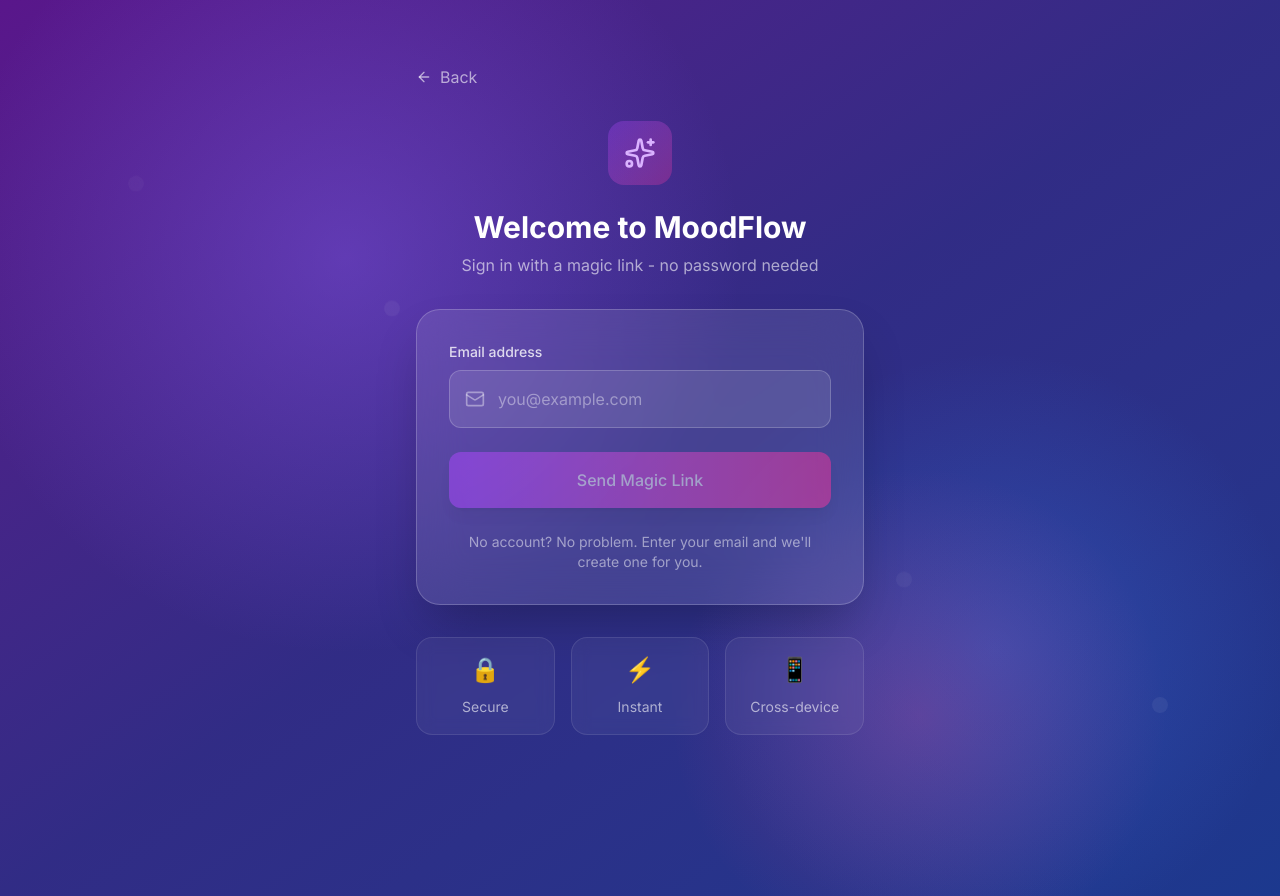
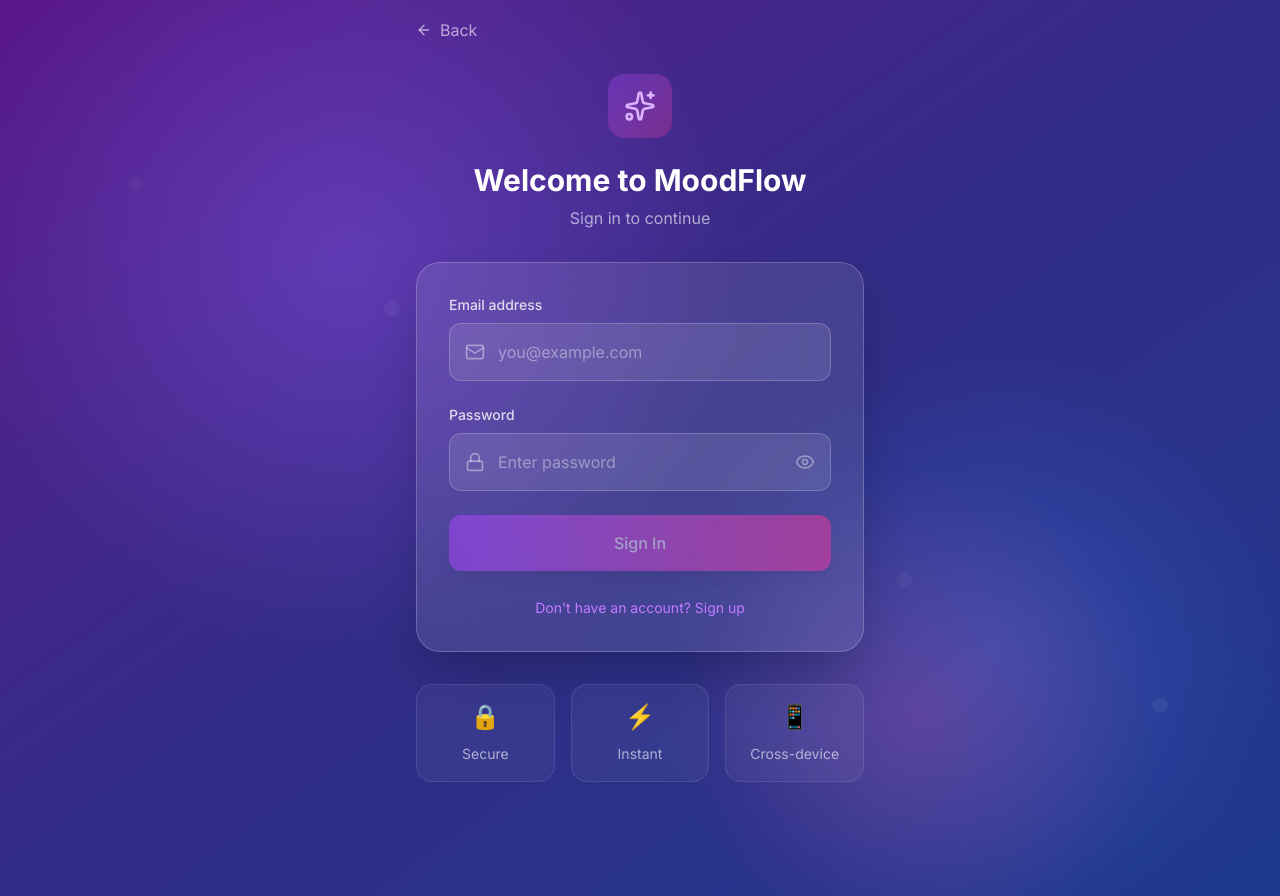
Before and after one commit to decoooo2007-dev/mood-tracker, a Next.js app: page /login in a window 1280 px wide. Built offline with nearby package versions, Linux system fonts and the light colour scheme; no server answers.

Commit message:
Switch to Email/Password auth - no rate limits
- Added signInWithPassword and signUpWithPassword
- Updated LoginPage with email + password form
- Toggle between login and signup modes
- Show/hide password functionality
- Enabled email/password in Supabase

```diff
--- a/src/components/app/LoginPage.tsx
+++ b/src/components/app/LoginPage.tsx
@@ -3,18 +3,21 @@
 import { useState } from "react";
 import { motion } from "framer-motion";
 import { useAuth } from "@/lib/providers";
-import { Sparkles, Mail, ArrowLeft, Check, Loader2 } from "lucide-react";
+import { Sparkles, Mail, Lock, ArrowLeft, Check, Loader2, Eye, EyeOff } from "lucide-react";
 import Link from "next/link";
-import { useRouter } from "next/navigation";
 import GlassBackground from "@/components/ui/GlassBackground";
+
+type AuthMode = "login" | "signup";
 
 export default function LoginPage() {
   const [email, setEmail] = useState("");
+  const [password, setPassword] = useState("");
+  const [showPassword, setShowPassword] = useState(false);
   const [isLoading, setIsLoading] = useState(false);
   const [isSuccess, setIsSuccess] = useState(false);
+  const [mode, setMode] = useState<AuthMode>("login");
   const [error, setError] = useState<string | null>(null);
-  const { signInWithEmail } = useAuth();
-  const router = useRouter();
+  const { signInWithPassword, signUpWithPassword } = useAuth();
 
   const handleSubmit = async (e: React.FormEvent) => {
     e.preventDefault();
@@ -27,14 +30,29 @@ export default function LoginPage() {
       return;
     }
 
-    const { error } = await signInWithEmail(email);
+    if (!password || password.length < 6) {
+      setError("Password must be at least 6 characters");
+      setIsLoading(false);
+      return;
+    }
 
-    if (error) {
-      setError(error.message);
-      setIsLoading(false);
+    if (mode === "signup") {
+      const { error } = await signUpWithPassword(email, password);
+      if (error) {
+        setError(error.message);
+        setIsLoading(false);
+      } else {
+        setIsSuccess(true);
+        setIsLoading(false);
+      }
     } else {
-      setIsSuccess(true);
-      setIsLoading(false);
+      const { error } = await signInWithPassword(email, password);
+      if (error) {
+        setError(error.message);
+        setIsLoading(false);
+      } else {
+        window.location.href = "/";
+      }
     }
   };
 
@@ -56,21 +74,23 @@ export default function LoginPage() {
               <Check className="w-10 h-10 text-green-400" />
             </motion.div>
             <h1 className="text-3xl font-bold text-white mb-4">
-              Check your email!
+              Account created!
             </h1>
             <p className="text-white/60 mb-8">
-              We sent a magic link to <span className="text-white font-medium">{email}</span>
+              Your account has been created successfully.
               <br />
-              Click the link to sign in.
+              You can now sign in.
             </p>
             <button
               onClick={() => {
                 setIsSuccess(false);
+                setMode("login");
                 setEmail("");
+                setPassword("");
               }}
               className="text-purple-400 hover:text-purple-300 transition-colors"
             >
-              Use a different email
+              Go to Sign In
             </button>
           </motion.div>
         </div>
@@ -107,7 +127,7 @@ export default function LoginPage() {
             </motion.div>
             <h1 className="text-3xl font-bold text-white mb-2">Welcome to MoodFlow</h1>
             <p className="text-white/60">
-              Sign in with a magic link - no password needed
+              {mode === "login" ? "Sign in to continue" : "Create your account"}
             </p>
           </div>
 
@@ -136,6 +156,30 @@ export default function LoginPage() {
                 </div>
               </div>
 
+              <div>
+                <label className="block text-sm font-medium text-white/80 mb-2">
+                  Password
+                </label>
+                <div className="relative">
+                  <Lock className="absolute left-4 top-1/2 -translate-y-1/2 w-5 h-5 text-white/40" />
+                  <input
+                    type={showPassword ? "text" : "password"}
+                    value={password}
+                    onChange={(e) => setPassword(e.target.value)}
+                    placeholder="Enter password"
+                    className="w-full pl-12 pr-12 py-4 bg-white/10 rounded-xl border border-white/20 text-white placeholder-white/40 outline-none focus:border-purple-500 focus:ring-2 focus:ring-purple-500/20 transition-all"
+                    disabled={isLoading}
+                  />
+                  <button
+                    type="button"
+                    onClick={() => setShowPassword(!showPassword)}
+                    className="absolute right-4 top-1/2 -translate-y-1/2 text-white/40 hover:text-white/60 transition-colors"
+                  >
+                    {showPassword ? <EyeOff className="w-5 h-5" /> : <Eye className="w-5 h-5" />}
+                  </button>
+                </div>
+              </div>
+
               {error && (
                 <motion.div
                   className="p-3 bg-red-500/20 border border-red-500/30 rounded-xl text-red-400 text-sm"
@@ -149,24 +193,32 @@ export default function LoginPage() {
               <motion.button
                 type="submit"
                 className="w-full py-4 rounded-xl bg-gradient-to-r from-purple-500 to-pink-500 text-white font-medium shadow-lg disabled:opacity-50 disabled:cursor-not-allowed"
-                disabled={isLoading || !email}
+                disabled={isLoading || !email || !password}
                 whileHover={{ scale: 1.02 }}
                 whileTap={{ scale: 0.98 }}
               >
                 {isLoading ? (
                   <span className="flex items-center justify-center gap-2">
                     <Loader2 className="w-5 h-5 animate-spin" />
-                    Sending link...
+                    {mode === "login" ? "Signing in..." : "Creating account..."}
                   </span>
                 ) : (
-                  "Send Magic Link"
+                  mode === "login" ? "Sign In" : "Create Account"
                 )}
               </motion.button>
             </form>
 
-            <p className="text-center text-white/50 text-sm mt-6">
-              No account? No problem. Enter your email and we&apos;ll create one for you.
-            </p>
+            <div className="mt-6 text-center">
+              <button
+                onClick={() => {
+                  setMode(mode === "login" ? "signup" : "login");
+                  setError(null);
+                }}
+                className="text-purple-400 hover:text-purple-300 transition-colors text-sm"
+              >
+                {mode === "login" ? "Don't have an account? Sign up" : "Already have an account? Sign in"}
+              </button>
+            </div>
           </motion.div>
 
           {/* Features */}
--- a/src/lib/providers.tsx
+++ b/src/lib/providers.tsx
@@ -10,6 +10,8 @@ interface AuthContextType {
   session: Session | null;
   isLoading: boolean;
   signInWithEmail: (email: string) => Promise<{ error: Error | null }>;
+  signInWithPassword: (email: string, password: string) => Promise<{ error: Error | null }>;
+  signUpWithPassword: (email: string, password: string) => Promise<{ error: Error | null }>;
   signOut: () => Promise<void>;
 }
 
@@ -89,6 +91,33 @@ function AuthProvider({ children }: { children: ReactNode }) {
     }
   };
 
+  const signInWithPassword = async (email: string, password: string) => {
+    try {
+      const { error } = await supabase.auth.signInWithPassword({
+        email,
+        password,
+      });
+      return { error: error ? new Error(error.message) : null };
+    } catch (err) {
+      return { error: err as Error };
+    }
+  };
+
+  const signUpWithPassword = async (email: string, password: string) => {
+    try {
+      const { error } = await supabase.auth.signUp({
+        email,
+        password,
+        options: {
+          emailRedirectTo: `${window.location.origin}/auth/callback`,
+        },
+      });
+      return { error: error ? new Error(error.message) : null };
+    } catch (err) {
+      return { error: err as Error };
+    }
+  };
+
   const signOut = async () => {
     await supabase.auth.signOut();
   };
@@ -100,6 +129,8 @@ function AuthProvider({ children }: { children: ReactNode }) {
         session,
         isLoading,
         signInWithEmail,
+        signInWithPassword,
+        signUpWithPassword,
         signOut,
       }}
     >
```
